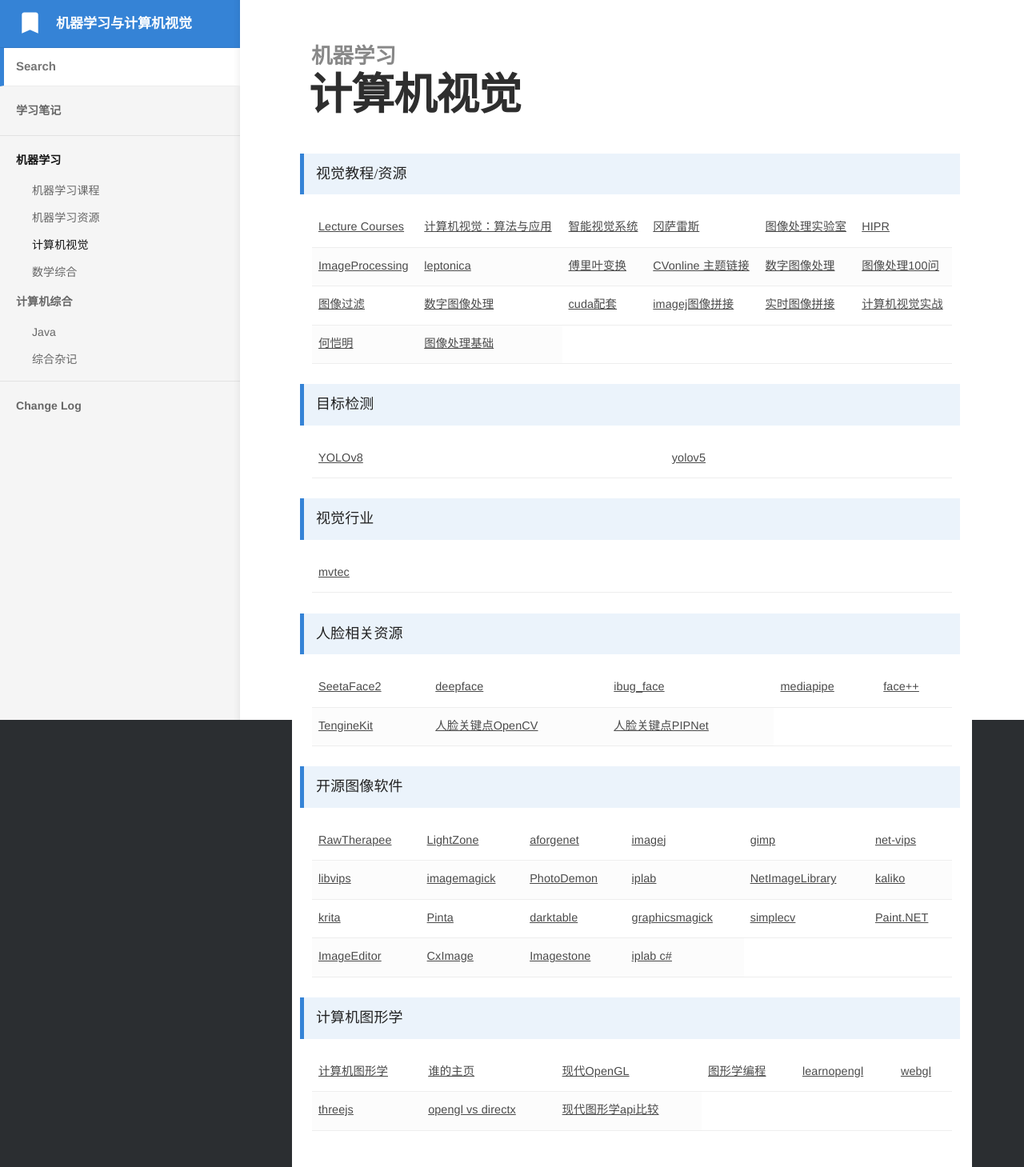
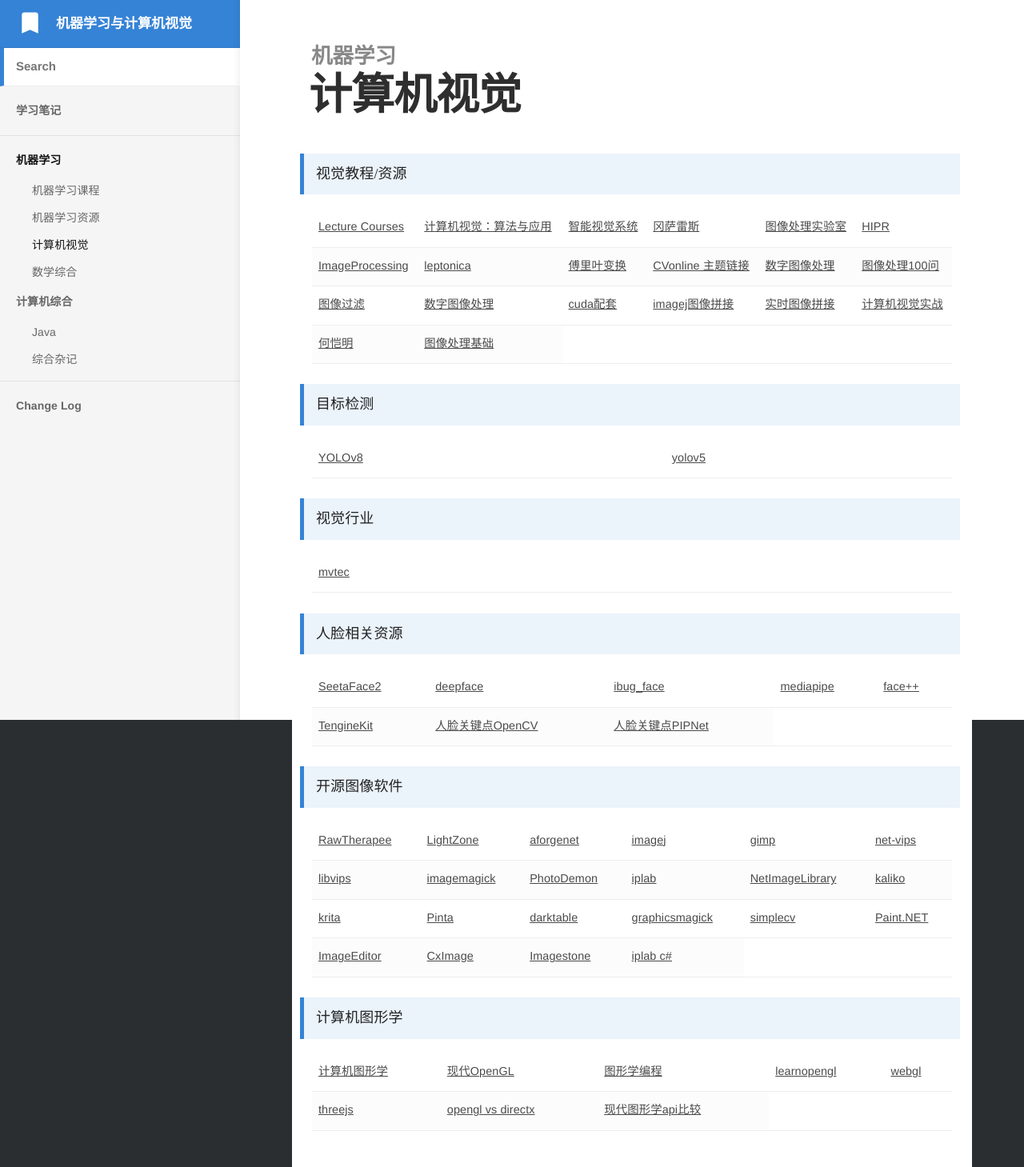
Before and after one commit to bashendixie/Machine_Learning_Notes, a Jekyll site: the page built from _docs/1、机器学习/计算机视觉.md, in a window 1280 px wide. Shown: the whole page at 80% size. Built offline with Jekyll 4.4.1, drawn with Linux system fonts in a browser that asks for light colours; some web fonts are replaced.

Commit message:
no message

```diff
--- a/_docs/1、机器学习/计算机视觉.md
+++ b/_docs/1、机器学习/计算机视觉.md
@@ -226,9 +226,6 @@
 				<a href="https://www.inf.ed.ac.uk/teaching/courses/cg/index2019.html" target="_blank">计算机图形学</a>
 			</td>
 			<td>
-				<a href="https://people.eecs.berkeley.edu/~ug/" target="_blank">谁的主页</a>
-			</td>
-			<td>
 				<a href="https://www.tomdalling.com/blog/category/modern-opengl/" target="_blank">现代OpenGL</a>
 			</td>
 			<td>
```
